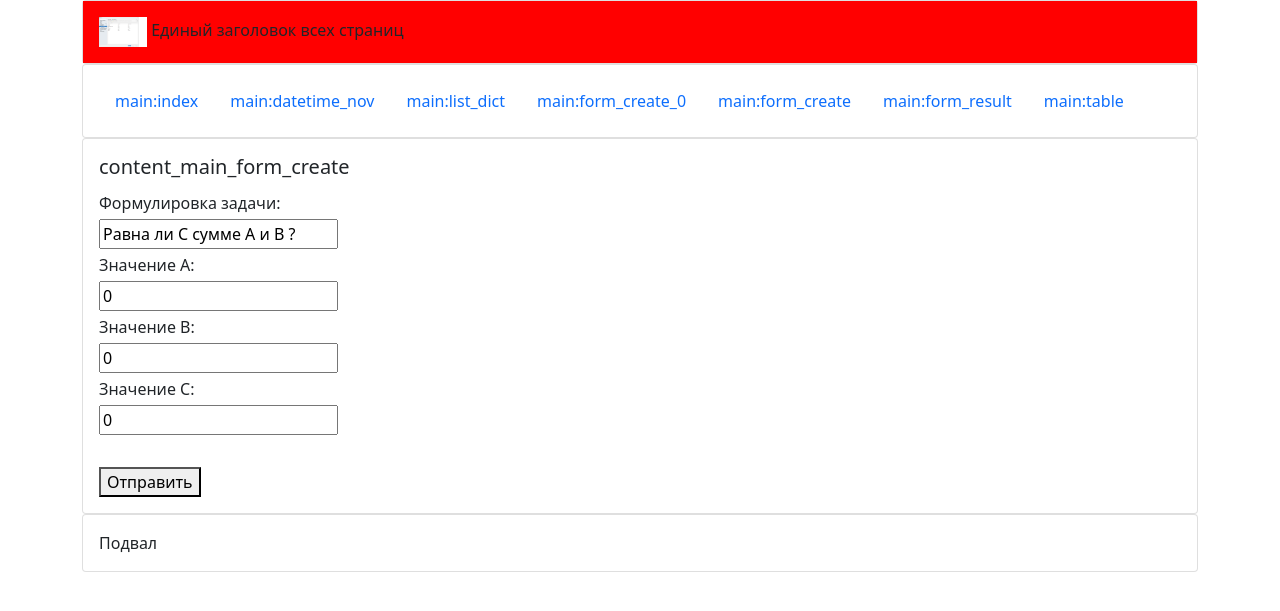
After one commit to vmarshirov/modelsProject, a Django app: page /main/form_create_0/ in a window 1280 px wide. The commit adds this page. Shown: the top 611 px of the page. Run offline with Django 4.2, Linux system fonts and the light colour scheme; some libraries are stand-ins or nearby versions.

Commit message:
form_create_0

```diff
--- a/main/forms.py
+++ b/main/forms.py
@@ -5,7 +5,6 @@ from .models import Abc
 class CreateAbcForm(ModelForm):
     class Meta:
         model = Abc
-        # fields = '__all__'
-        # print('\nfields: ', fields)
+        #fields = '__all__'
         fields = ['task', 'a', 'b', 'c']
         print('\nfields: ', fields)
--- a/main/models.py
+++ b/main/models.py
@@ -2,11 +2,11 @@ from django.db import models
 
 # Create your models here.
 class Abc(models.Model):
-    task = models.CharField(default="Равна ли С сумме A и B ?", max_length=256)
-    a = models.IntegerField(default=0)
-    b = models.IntegerField(default=0)
-    c = models.IntegerField(default=0)
 
+    task = models.CharField(default="Равна ли С сумме A и B ?", max_length=256,verbose_name="Формулировка задачи")
+    a = models.IntegerField(default=0, verbose_name="Значение А")
+    b = models.IntegerField(default=0, verbose_name="Значение B")
+    c = models.IntegerField(default=0, verbose_name="Значение С")
 
 
 
--- a/main/urls.py
+++ b/main/urls.py
@@ -7,6 +7,7 @@ urlpatterns = [
     path('datetime_nov/', views.datetime_nov, name='datetime_nov'),
     path('list_dict/', views.list_dict, name='list_dict'),
     path('form_create/', views.form_create, name='form_create'),
+    path('form_create_0/', views.form_create_0, name='form_create_0'),
     path('form_result/', views.form_result, name='form_result'),
     path('table/', views.table, name='table'),
 ]
--- a/main/views.py
+++ b/main/views.py
@@ -1,7 +1,9 @@
 import datetime
+
 from django.shortcuts import render, redirect
+
+from .forms import CreateAbcForm
 from .models import Abc
-from .forms import CreateAbcForm
 
 
 def index(request):
@@ -20,6 +22,7 @@ def datetime_nov(request):
     context = {'key': datetime_now}
     return render(request, 'main/datetime_now.html', context)
 
+
 def list_dict(request):
     list_main = (1, 2, 3, 4, 5)
     print(list_main)
@@ -27,6 +30,29 @@ def list_dict(request):
     print(dict_main)
     context = {'list_main': list_main, 'dict_main': dict_main}  # будем передавать в шаблон как один общий объект
     return render(request, 'main/list_main.html', context)
+
+
+def form_create_0(request):
+    print('request.method: ', request.method)
+    if request.method == 'POST':
+        form = CreateAbcForm(request.POST)
+        if form.is_valid():
+            form.save()
+            print("\nform_post_valid:\n", form)
+            return redirect('main:form_result')
+    else:
+        print("else:\n")
+        form = CreateAbcForm()
+    print('\nform_else:\n', form)
+
+    print('\nform:\n', form)
+    context = {
+        'form': form
+    }
+    print("\ncontext1:\n", context)
+    # return render(request, 'main/form_create.html', context)
+    return render(request, 'main/form_create_0.html', context)
+
 
 def form_create(request):
     print('request.method: ', request.method)
@@ -45,6 +71,7 @@ def form_create(request):
         'form': form
     }
     print("\ncontext:\n", context)
+    # return render(request, 'main/form_create.html', context)
     return render(request, 'main/form_create.html', context)
 
 
@@ -52,21 +79,23 @@ def form_result(request):
     # rows = Abc.objects.values_list()
     rows = Abc.objects.values_list()
     for row in rows:
-        print ("\n row: ", row)
+        print("row: ", row)
         last_data = [row[2], row[3], row[4]]
         if last_data[0] + last_data[1] == last_data[2]:
             result = " С равна сумме A и B"
         else:
             result = "С не равна сумме A и B"
         last_data.append(result)
-        task_main = list()
-        task_main.append(row[1])
-        print('task_main:', task_main, 'last_data: ', last_data)
+    print('last_data: ', last_data)
+    task_main = list()
+    task_main.append(row[1])
+    print('task_main:', task_main, 'last_data: ', last_data)
     context = {'task_main': task_main, 'last_data': last_data}
     return render(request, 'main/form_result.html', context)
 
 
 def table(request):
     rows = Abc.objects.values_list()
+    print(rows)
     context = {'rows': rows}
     return render(request, 'main/table.html', context)
--- a/static/css/mycss.css
+++ b/static/css/mycss.css
@@ -1 +1,12 @@
-.bgc {background-color:red}
+.bgc {
+    background-color: red
+}
+
+label{
+    display: table-row;
+    line-height: 2.0rem;
+}
+
+input {
+    width: fit-content;
+}
--- /dev/null
+++ b/templates/main/form_create_0.html
@@ -0,0 +1,14 @@
+{% extends '../main/layout.html' %}
+
+{% block title %} main/form_create {% endblock %}
+
+{% block content %}
+    <h5>content_main_form_create</h5>
+    <form method="POST">
+        {% csrf_token %}
+        {{ form }}
+        <label for="id_submit">&nbsp;</label>
+        <button type="submit"id="id_submit">Отправить</button>
+        </label>
+    </form>
+{% endblock %}
--- a/templates/main/navigation.html
+++ b/templates/main/navigation.html
@@ -2,6 +2,7 @@
     <li class="nav-item"><a class="nav-link" href="{% url 'main:index' %}">main:index</a></li>
     <li class="nav-item"><a class="nav-link" href="{% url 'main:datetime_nov' %}">main:datetime_nov</a>
     <li class="nav-item"><a class="nav-link" href="{% url 'main:list_dict' %}">main:list_dict</a></li>
+    <li class="nav-item"><a class="nav-link" href="{% url 'main:form_create_0' %}">main:form_create_0</a></li>
     <li class="nav-item"><a class="nav-link" href="{% url 'main:form_create' %}">main:form_create</a></li>
     <li class="nav-item"><a class="nav-link" href="{% url 'main:form_result' %}">main:form_result</a></li>
     <li class="nav-item"><a class="nav-link" href="{% url 'main:table' %}">main:table</a></li>
```
Also changed, not shown: main/admin.py (+10 -3 lines), README.md, db.sqlite3, main/migrations/0006_alter_abc_a_alter_abc_b_alter_abc_c_alter_abc_task.py (added).
